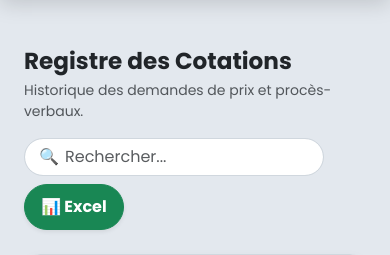
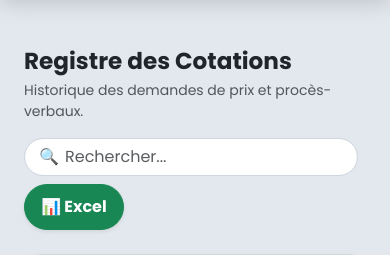
Before and after one commit to AlkhafissA/XALAT, a Flask app: page /cotations in a window 390 px wide. Shown: the part 76-331 px from the top of the page. Run offline with Flask 3, Linux system fonts and the light colour scheme; the visitor is signed in with stand-in values (Sample User, id 1); data that the repository does not hold is empty; parts of the project's set-up code (start-up, migrations or seed data) failed here and were passed over; some libraries are stand-ins or nearby versions.

Commit message:
Mise à jour Responsive5.2

```diff
--- a/app/templates/cotations_liste.html
+++ b/app/templates/cotations_liste.html
@@ -62,10 +62,16 @@
   }
 
   /* BARRE DE RECHERCHE */
+  /* 🟢 À REMPLACER DANS LE BLOC <style> */
   .search-container {
     position: relative;
-    max-width: 300px;
-    width: 100%;
+    width: 100%; /* Occupe tout l'espace sur mobile */
+  }
+
+  @media (min-width: 768px) {
+    .search-container {
+      max-width: 300px; /* Reprend sa taille fixe sur PC */
+    }
   }
   .search-input {
     border-radius: 50px;
@@ -89,7 +95,7 @@
 </style>
 {% endblock %} {% block content %}
 <div class="container-fluid px-4 mt-5">
-  <div class="d-flex flex-column flex-md-row justify-content-between align-items-center mb-4 gap-3">
+  <div class="d-flex flex-column flex-md-row justify-content-between align-items-stretch align-items-md-center mb-4 gap-3">
     <div>
       <h3 class="fw-bold text-dark mb-1">Registre des Cotations</h3>
       <p class="text-muted small mb-0">Historique des demandes de prix et procès-verbaux.</p>
@@ -149,7 +155,7 @@
               <span class="badge bg-light text-primary border fw-bold rounded-pill px-3"> {{ cot.offres|length }} </span>
             </td>
             <td class="text-end pe-4">
-              <div class="d-flex justify-content-end align-items-center flex-wrap gap-1">
+              <div class="d-flex justify-content-end align-items-center text-nowrap gap-1">
                 {# 1. Bouton PDF #}
                 <a
                   href="{{ url_for('main.telecharger_pv', id=cot.id) }}"
```
